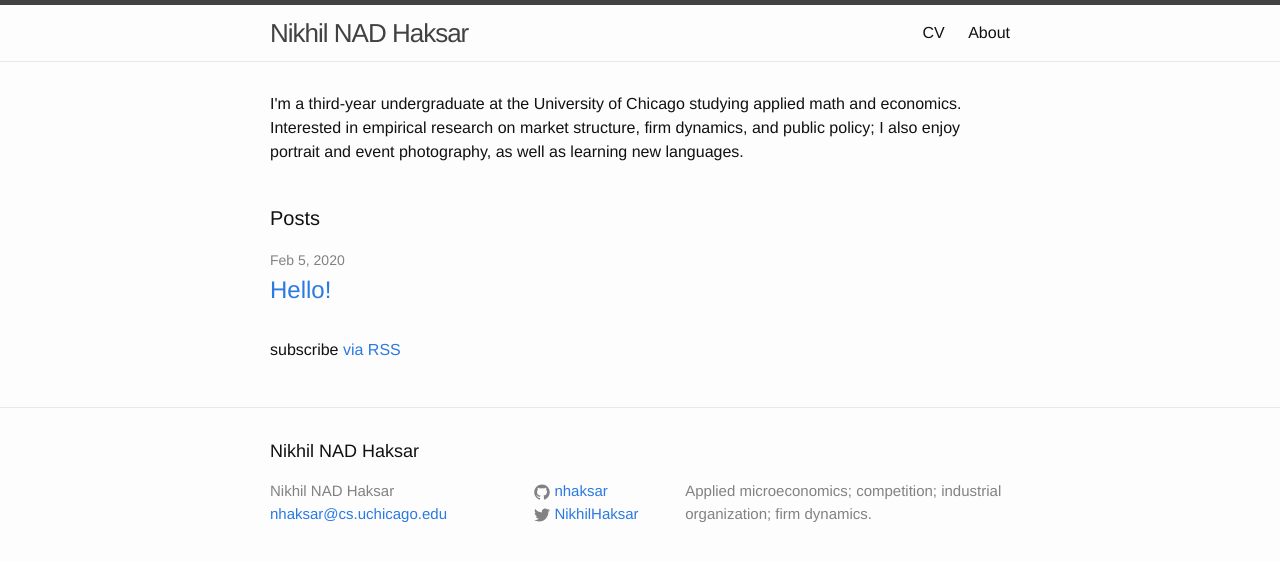
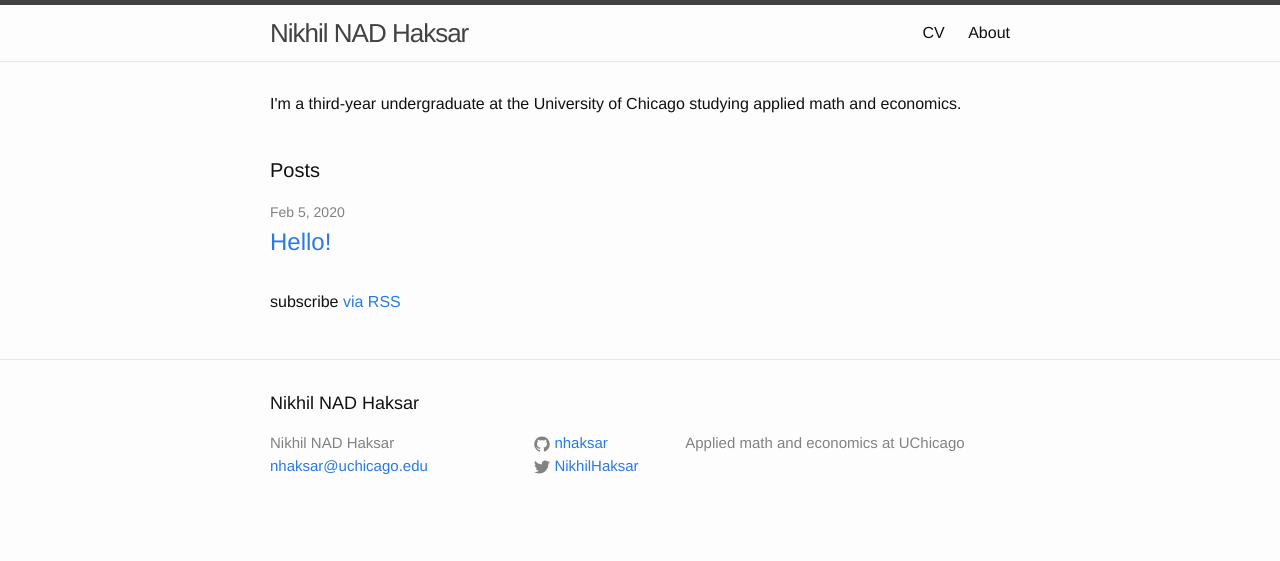
Before and after one commit to nhaksar/nhaksar.github.io, a Jekyll site: the page built from index.html, in a window 1280 px wide. Shown: the top 561 px of the page. Built offline with Jekyll 4.4.1, drawn with Linux system fonts in a browser that asks for light colours.

Commit message:
updated pages

```diff
--- a/_config.yml
+++ b/_config.yml
@@ -7,9 +7,9 @@
 
 # Site settings
 title: Nikhil NAD Haksar
-email: nhaksar@cs.uchicago.edu
+email: nhaksar@uchicago.edu
 description: > # this means to ignore newlines until "baseurl:"
-  Applied microeconomics; competition; industrial organization; firm dynamics.
+  Applied math and economics at UChicago
 baseurl: "" # the subpath of your site, e.g. /blog
 url: "https://nhaksar.github.io" # the base hostname & protocol for your site
 twitter_username: NikhilHaksar
--- a/index.html
+++ b/index.html
@@ -3,9 +3,7 @@
 ---
 
 <div class="home">
-	<p>I'm a third-year undergraduate at the University of Chicago studying applied math and economics.
-	Interested in empirical research on market structure, firm dynamics, and public policy;
-	I also enjoy portrait and event photography, as well as learning new languages.</p>
+	<p>I'm a third-year undergraduate at the University of Chicago studying applied math and economics.</p>
   <br>
   <h1 class="page-heading">Posts</h1>
 
```
Also changed, not shown: about.md (+0 -2 lines).
